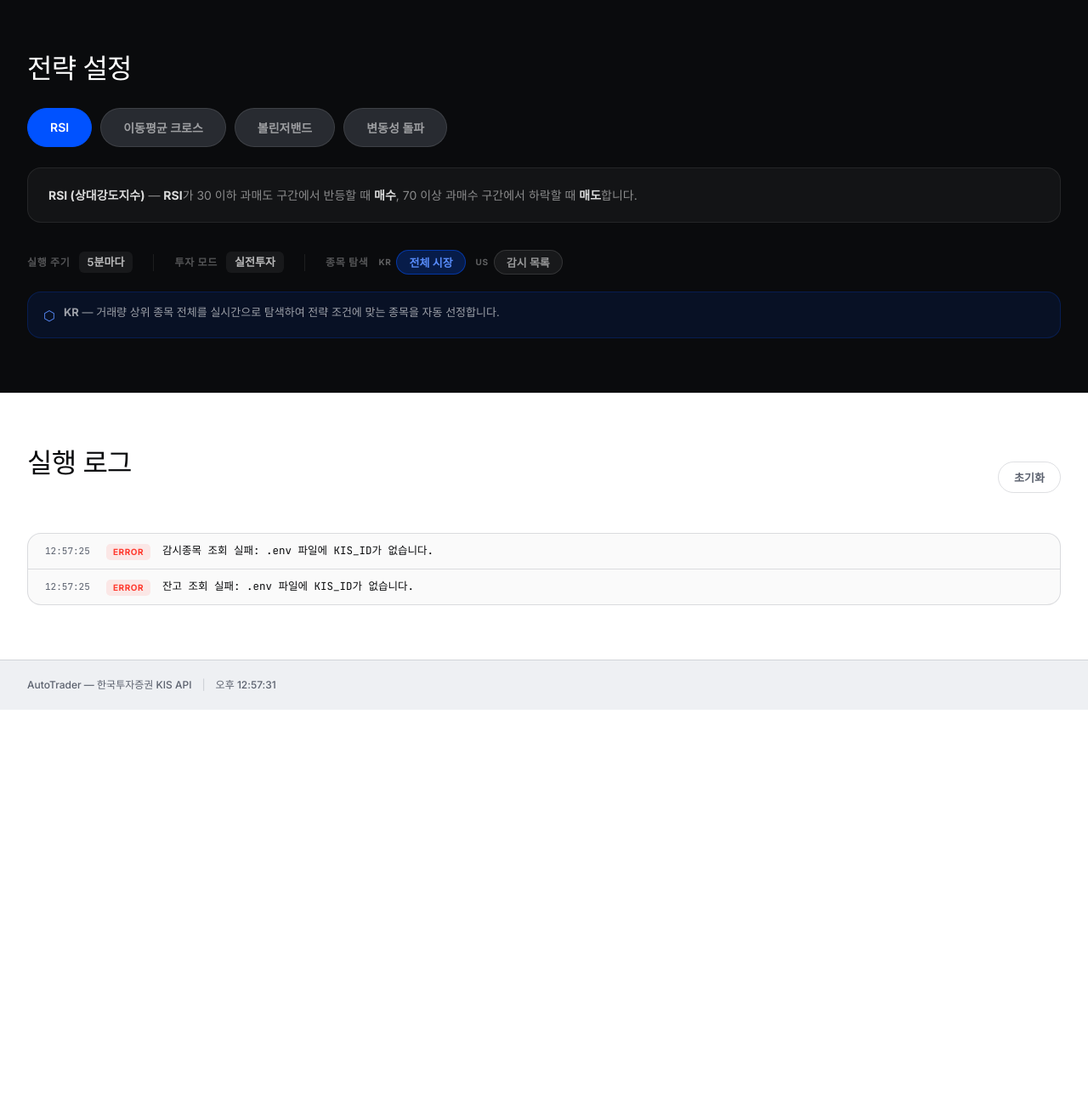
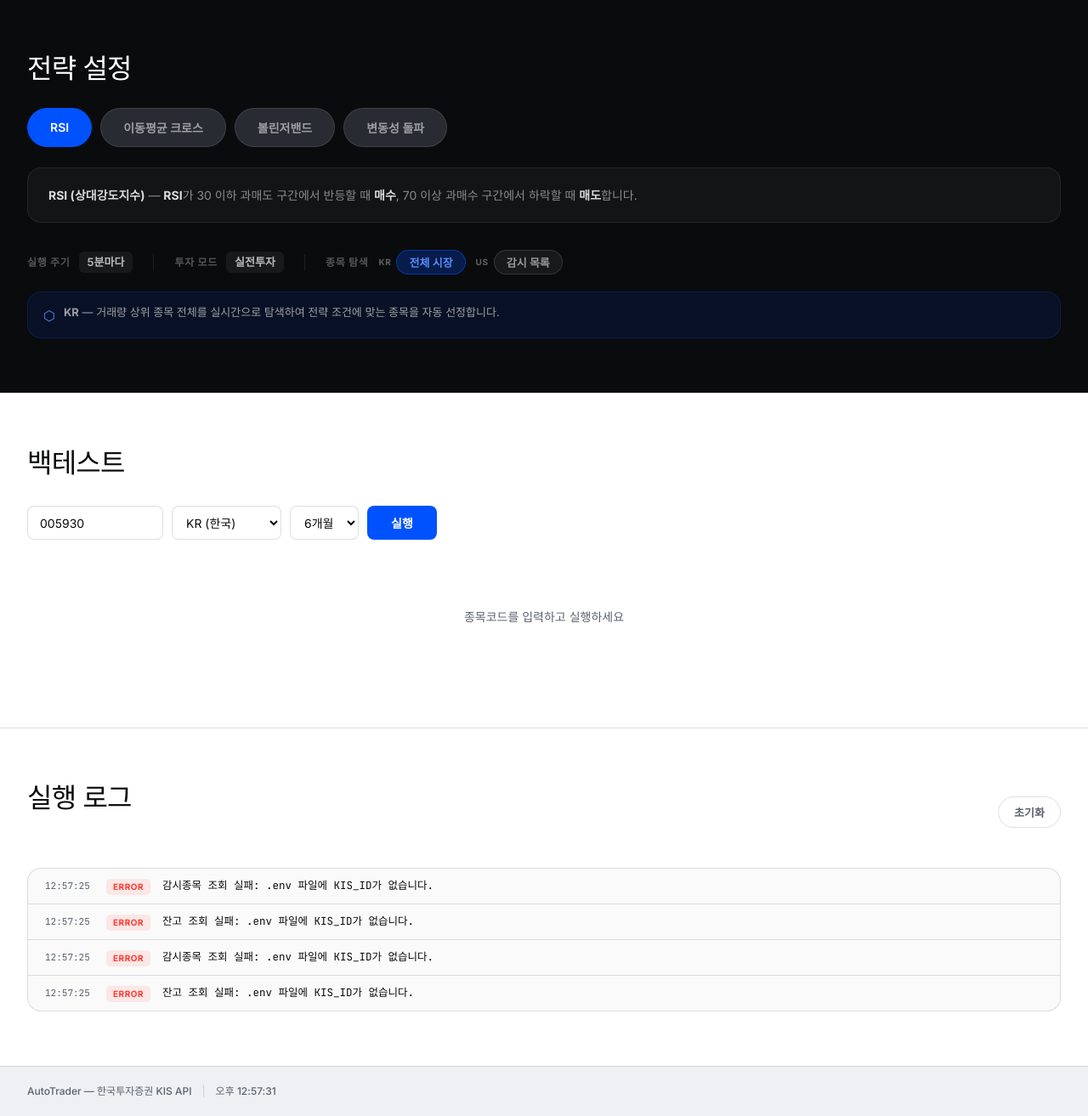
Before and after one commit to inging-bo/auto-trading, a Flask app: page / in a window 1280 px wide. Shown: the part 3709-5022 px from the top of the page at 85% size. Before the commit the page ends 4544 px from the top, so only its background shows below. Run offline with Flask 3, Linux system fonts and the light colour scheme; data that the repository does not hold is empty.

Commit message:
전략별 백테스트 기능 추가
- backtest.py — 봉 단위 시뮬레이션 엔진: 기존 전략 generate_signal() 재사용, 수익률·거래수·승률·평균수익·MDD 계산
- app.py — POST /api/backtest 엔드포인트: KIS 일봉 조회 후 4개 전략 전체 백테스트, 매수보유 벤치마크 포함
- templates/index.html — 백테스트 섹션 추가 (종목·시장·기간 선택 + 실행 버튼)
- static/script.js — runBacktest() / renderBacktest(): 로딩 스피너, 결과 테이블, 최고 수익 전략 배지
- static/style.css — 백테스트 컨트롤·테이블·스피너·최고 배지 스타일

Co-Authored-By: Claude Sonnet 4.6 <noreply@anthropic.com>

```diff
--- a/app.py
+++ b/app.py
@@ -11,6 +11,7 @@ from flask import Flask, jsonify, render_template, request
 from kis_client import KisClient, parse_us_ticker
 from screener import load_excluded, EXCLUDED_FILE
 from strategies import STRATEGY_MAP
+from backtest import run_all_backtests
 
 STOCK_NAMES: dict[str, str] = {
     # 한국
@@ -469,6 +470,47 @@ def api_scan_mode():
     return jsonify({"status": "ok", "market": market, "dynamic": enabled})
 
 
+@app.route("/api/backtest", methods=["POST"])
+def api_backtest():
+    data   = request.get_json() or {}
+    symbol = data.get("symbol", "005930").strip().upper()
+    market = data.get("market", "KRX")
+    period = data.get("period", "180d")
+
+    if period not in {"90d", "180d", "365d"}:
+        period = "180d"
+
+    config = _load_config()
+    try:
+        client = KisClient(virtual=config.get("virtual", False))
+        client.connect()
+        df = client.get_chart(symbol, market=market, days=period, interval="day")
+    except Exception as e:
+        return jsonify({"error": str(e)}), 500
+
+    if df.empty or len(df) < 25:
+        return jsonify({"error": f"[{symbol}] 데이터가 부족합니다 ({len(df)}봉)."}), 404
+
+    first     = float(df["close"].iloc[0])
+    last      = float(df["close"].iloc[-1])
+    buy_hold  = round((last - first) / first * 100, 2)
+    start_date = str(df.index[0])[:10]
+    end_date   = str(df.index[-1])[:10]
+
+    results = run_all_backtests(df, config, symbol)
+
+    return jsonify({
+        "symbol":     symbol,
+        "market":     market,
+        "period":     period,
+        "rows":       len(df),
+        "start_date": start_date,
+        "end_date":   end_date,
+        "buy_hold":   buy_hold,
+        "results":    results,
+    })
+
+
 if __name__ == "__main__":
     print("AutoTrader UI 시작: http://localhost:5000")
     app.run(debug=False, host="0.0.0.0", port=5000)
--- a/static/script.js
+++ b/static/script.js
@@ -481,6 +481,90 @@ async function changeStrategy(strategy) {
   }
 }
 
+// ── Backtest ──────────────────────────────────────────────
+async function runBacktest() {
+  const symbol = document.getElementById('btSymbol').value.trim().toUpperCase();
+  const market = document.getElementById('btMarket').value;
+  const period = document.getElementById('btPeriod').value;
+
+  if (!symbol) { alert('종목코드를 입력하세요.'); return; }
+
+  const btn = document.getElementById('btRunBtn');
+  btn.disabled    = true;
+  btn.textContent = '조회 중...';
+  document.getElementById('btResult').innerHTML =
+    `<div class="bt-loading"><span class="bt-spinner"></span> 데이터 조회 및 백테스트 실행 중...</div>`;
+
+  try {
+    const res = await fetch('/api/backtest', {
+      method:  'POST',
+      headers: { 'Content-Type': 'application/json' },
+      body:    JSON.stringify({ symbol, market, period }),
+    });
+    const d = await res.json();
+    if (d.error) {
+      document.getElementById('btResult').innerHTML =
+        `<div class="empty-holdings">${esc(d.error)}</div>`;
+    } else {
+      renderBacktest(d);
+    }
+  } catch (e) {
+    document.getElementById('btResult').innerHTML =
+      `<div class="empty-holdings">백테스트 요청 실패</div>`;
+    console.error(e);
+  } finally {
+    btn.disabled    = false;
+    btn.textContent = '실행';
+  }
+}
+
+function renderBacktest(d) {
+  const PERIOD_LABEL = { '90d': '3개월', '180d': '6개월', '365d': '1년' };
+  const sign = v => v > 0 ? '+' : '';
+  const cls  = v => v > 0 ? 'profit-pos' : v < 0 ? 'profit-neg' : 'profit-nil';
+
+  const bhCls  = cls(d.buy_hold);
+  const meta   = `${esc(d.symbol)} &nbsp;·&nbsp; ${esc(d.market)} &nbsp;·&nbsp; `
+               + `${PERIOD_LABEL[d.period] || d.period} (${d.start_date} ~ ${d.end_date}, ${d.rows}거래일)`
+               + `&nbsp;&nbsp; 매수보유: <span class="${bhCls}">${sign(d.buy_hold)}${d.buy_hold}%</span>`;
+
+  const rows = d.results.map(r => {
+    const best = d.results.reduce((a, b) =>
+      b.total_return > a.total_return ? b : a);
+    const isBest = r.strategy === best.strategy && r.num_trades > 0;
+    return `
+      <tr${isBest ? ' class="bt-best-row"' : ''}>
+        <td>
+          <span class="cell-symbol">${esc(r.label)}</span>
+          ${isBest ? '<span class="bt-best-badge">최고</span>' : ''}
+        </td>
+        <td class="${cls(r.total_return)}">${sign(r.total_return)}${r.total_return}%</td>
+        <td>${r.num_trades}회</td>
+        <td class="${r.win_rate >= 50 ? 'profit-pos' : r.win_rate > 0 ? 'profit-neg' : 'profit-nil'}">${r.win_rate}%</td>
+        <td class="${cls(r.avg_profit)}">${sign(r.avg_profit)}${r.avg_profit}%</td>
+        <td class="profit-neg">${r.max_drawdown}%</td>
+      </tr>`;
+  }).join('');
+
+  document.getElementById('btResult').innerHTML = `
+    <div class="bt-meta">${meta}</div>
+    <div class="table-wrap">
+      <table class="data-table bt-table">
+        <thead>
+          <tr>
+            <th>전략</th>
+            <th>총 수익률</th>
+            <th>거래수</th>
+            <th>승률</th>
+            <th>평균 수익</th>
+            <th>최대 낙폭</th>
+          </tr>
+        </thead>
+        <tbody>${rows}</tbody>
+      </table>
+    </div>`;
+}
+
 // ── Footer clock ─────────────────────────────────────────
 function updateClock() {
   const now = new Date();
--- a/static/style.css
+++ b/static/style.css
@@ -777,6 +777,109 @@ table { border-collapse: collapse; }
   word-break: break-word;
 }
 
+/* ── Backtest ───────────────────────────────────────────── */
+.bt-controls {
+  display: flex;
+  flex-wrap: wrap;
+  gap: 10px;
+  margin-bottom: 24px;
+  align-items: center;
+}
+
+.bt-input {
+  width: 160px;
+  height: 40px;
+  border: 1px solid var(--border);
+  border-radius: var(--r-sm);
+  padding: 0 14px;
+  font-size: 14px;
+  font-family: var(--font);
+  color: var(--text);
+  background: var(--white);
+  outline: none;
+  transition: border-color 0.15s;
+}
+.bt-input:focus { border-color: var(--blue); }
+.bt-input::placeholder { color: var(--text-2); }
+
+.bt-select {
+  height: 40px;
+  border: 1px solid var(--border);
+  border-radius: var(--r-sm);
+  padding: 0 12px;
+  font-size: 14px;
+  font-family: var(--font);
+  color: var(--text);
+  background: var(--white);
+  outline: none;
+  cursor: pointer;
+  transition: border-color 0.15s;
+}
+.bt-select:focus { border-color: var(--blue); }
+
+.btn-run-bt {
+  height: 40px;
+  padding: 0 28px;
+  background: var(--blue);
+  color: #fff;
+  border: none;
+  border-radius: var(--r-sm);
+  font-size: 14px;
+  font-weight: 600;
+  font-family: var(--font);
+  cursor: pointer;
+  transition: background 0.15s;
+}
+.btn-run-bt:hover    { background: var(--blue-hover); }
+.btn-run-bt:disabled { opacity: 0.55; cursor: not-allowed; }
+
+.bt-loading {
+  display: flex;
+  align-items: center;
+  gap: 10px;
+  padding: 40px 0;
+  color: var(--text-2);
+  font-size: 14px;
+}
+
+.bt-spinner {
+  display: inline-block;
+  width: 16px;
+  height: 16px;
+  border: 2px solid var(--border);
+  border-top-color: var(--blue);
+  border-radius: 50%;
+  animation: spin 0.7s linear infinite;
+  flex-shrink: 0;
+}
+
+.bt-meta {
+  font-size: 13px;
+  color: var(--text-2);
+  margin-bottom: 16px;
+}
+
+.bt-table thead th:nth-child(n+2) { text-align: right; }
+.bt-table tbody td:nth-child(n+2) { text-align: right; font-variant-numeric: tabular-nums; }
+.bt-table tbody td:first-child     { text-align: left; }
+
+.bt-best-row { background: rgba(0, 82, 255, 0.03); }
+.bt-best-row:hover { background: rgba(0, 82, 255, 0.06) !important; }
+
+.bt-best-badge {
+  display: inline-flex;
+  align-items: center;
+  font-size: 10px;
+  font-weight: 700;
+  letter-spacing: 0.04em;
+  background: var(--blue-light);
+  color: var(--blue);
+  border-radius: 4px;
+  padding: 1px 6px;
+  margin-left: 6px;
+  vertical-align: middle;
+}
+
 /* ── Footer ─────────────────────────────────────────────── */
 .footer {
   background: var(--gray-surf);
--- a/templates/index.html
+++ b/templates/index.html
@@ -226,6 +226,31 @@
     </div>
   </section>
 
+  <!-- ── SECTION: 백테스트 ── -->
+  <section class="section section-light section-divider">
+    <div class="container">
+      <h2 class="section-title">백테스트</h2>
+      <div class="bt-controls">
+        <input id="btSymbol" class="bt-input" type="text" value="005930"
+               placeholder="종목코드" onkeydown="if(event.key==='Enter') runBacktest()">
+        <select id="btMarket" class="bt-select">
+          <option value="KRX">KR (한국)</option>
+          <option value="NASDAQ">US NASDAQ</option>
+          <option value="NYSE">US NYSE</option>
+        </select>
+        <select id="btPeriod" class="bt-select">
+          <option value="90d">3개월</option>
+          <option value="180d" selected>6개월</option>
+          <option value="365d">1년</option>
+        </select>
+        <button class="btn-run-bt" id="btRunBtn" onclick="runBacktest()">실행</button>
+      </div>
+      <div id="btResult">
+        <div class="empty-holdings">종목코드를 입력하고 실행하세요</div>
+      </div>
+    </div>
+  </section>
+
   <!-- ── SECTION: 실행 로그 ── -->
   <section class="section section-light section-divider">
     <div class="container">
```
Also changed, not shown: backtest.py (added, +107 -0 lines).
